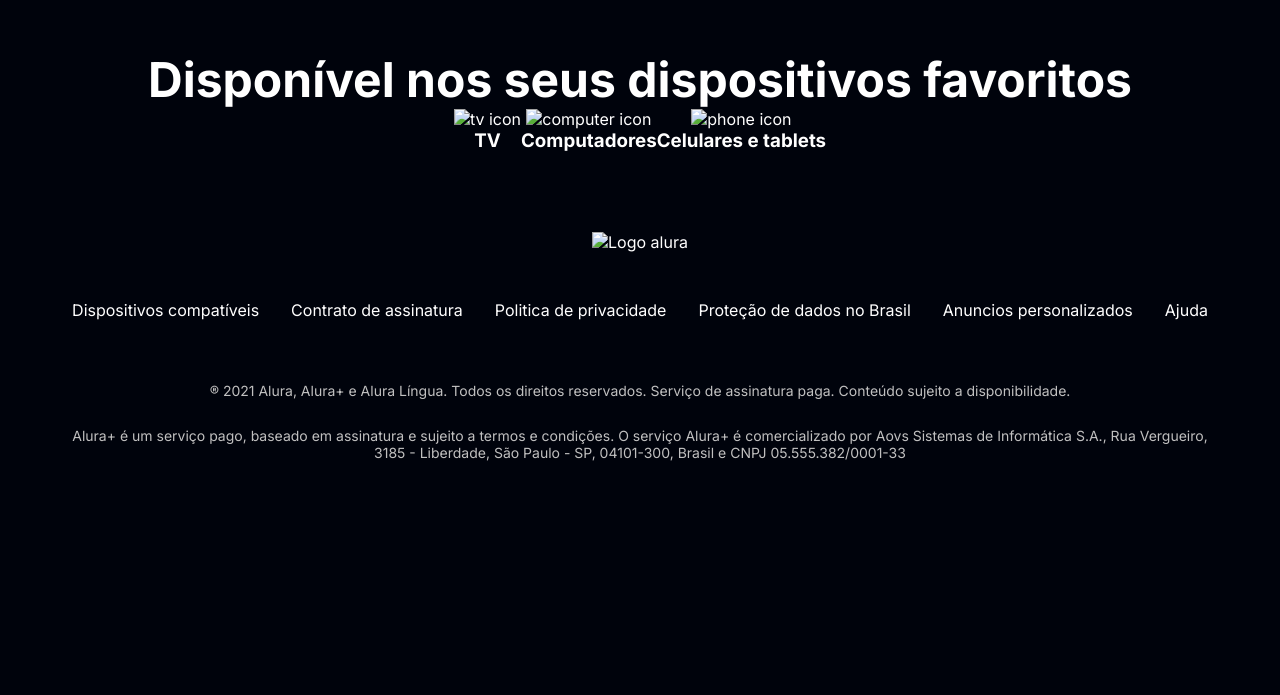
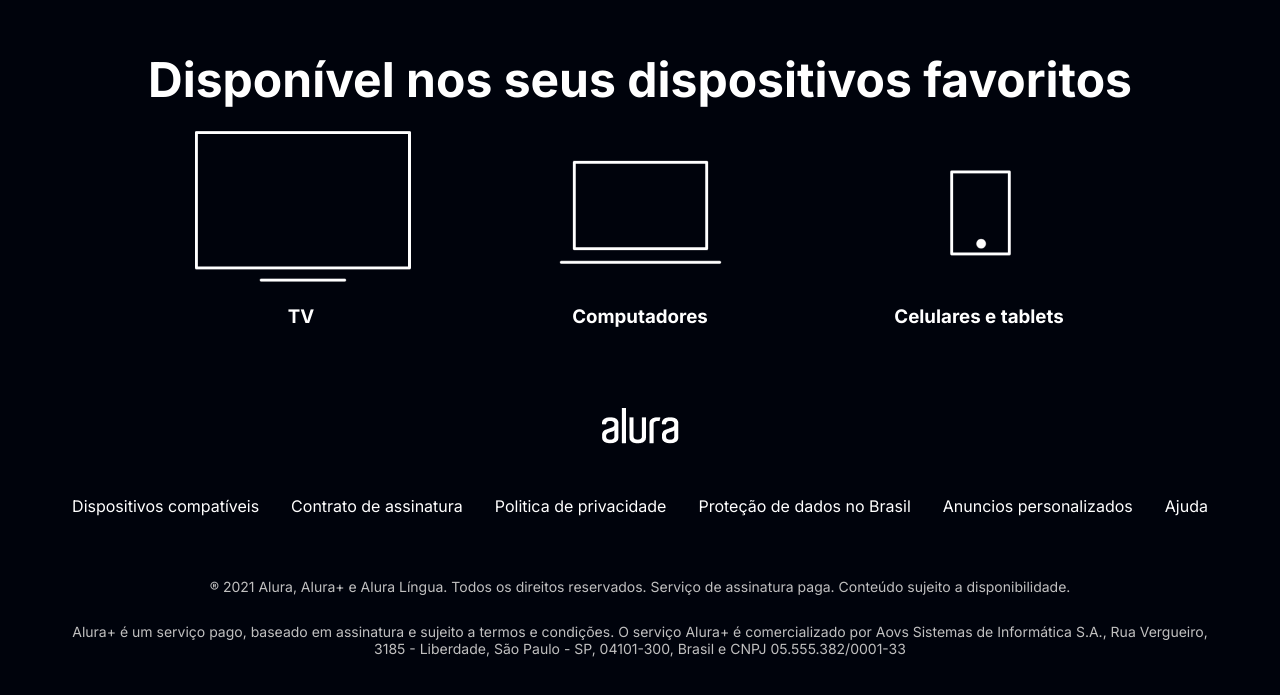
Before and after one commit to Marcelof13/aluraplus, a plain HTML site: page index.html in a window 1280 px wide. Shown: the part 3230-3925 px from the top of the page. Before the commit the page ends 3785 px from the top, so only its background shows below. Drawn offline with Linux system fonts and the light colour scheme; the site is published under a folder, as on GitHub Pages, so addresses that start at the root find nothing.

Commit message:
Add files via upload

```diff
--- a/index.html
+++ b/index.html
@@ -54,22 +54,22 @@
         <h2 class="dispositivos__titulo">Disponível nos seus dispositivos favoritos</h2>
         <ul class="dispositivos__lista">
             <li>
-                <img src="/assets/tv.png" alt="tv icon">
+                <img src="assets/tv.png" alt="tv icon">
                 <h3 class="lista__item">TV</h3>
             </li>
             <li>
-                <img src="/assets/computador.png" alt="computer icon">
+                <img src="assets/computador.png" alt="computer icon">
                 <h3 class="lista__item">Computadores</h3>
             </li>
             <li>
-                <img src="/assets/celular.png" alt="phone icon">
+                <img src="assets/celular.png" alt="phone icon">
                 <h3 class="lista__item">Celulares e tablets</h3>
             </li>
         </ul>
     </section>
 
     <footer class="rodape">
-        <img src="/assets/Logo.png" alt="Logo alura" class="rodape__logo">
+        <img src="assets/Logo.png" alt="Logo alura" class="rodape__logo">
 
         <ul class="rodape__lista">
             <li class="lista__link">
```
